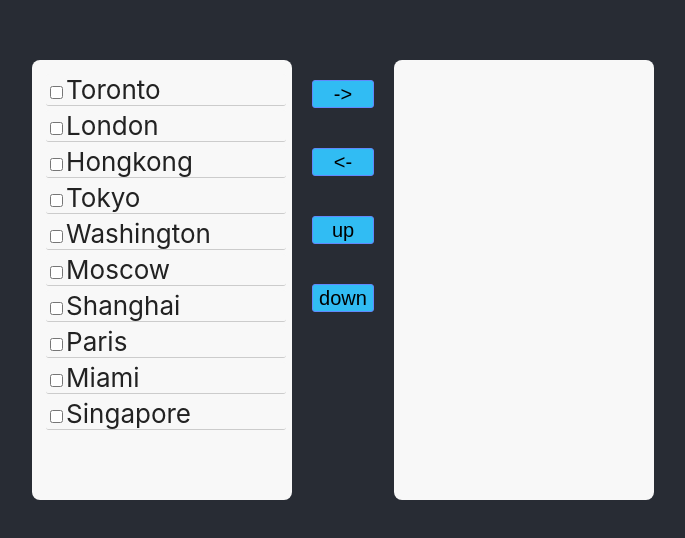
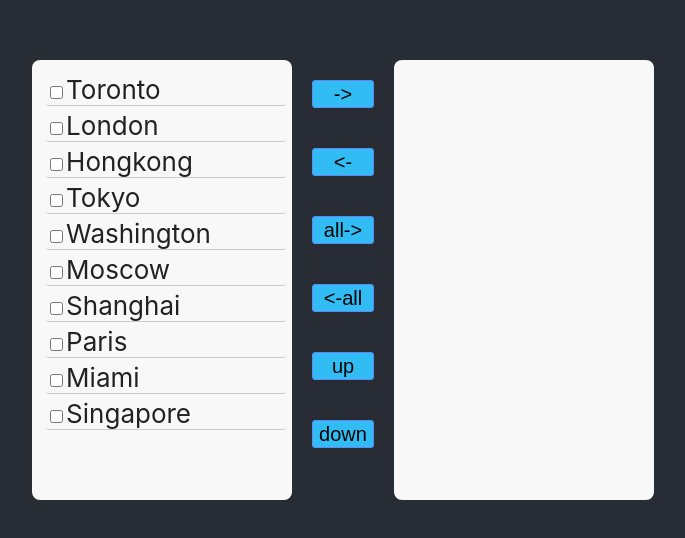
Before and after one commit to Akigaze/transfer-react, a React (Create React App) app: page / in a window 1280 px wide. Shown: the part 120-658 px from the top of the page, without its empty margins (297-982 px from the left). Built offline with nearby package versions, Linux system fonts and the light colour scheme.

Commit message:
[Akigaze] implement add all and remove all

```diff
--- a/src/component/transfer.js
+++ b/src/component/transfer.js
@@ -10,6 +10,25 @@ class Transfer extends Component {
             return {cityName:city,id:i,selected:false}
         });
         this.state = {originalCities,displayCities:[]};
+    }
+
+    clickItem=(id,selected)=>{
+        let {originalCities,displayCities} = this.state;
+        originalCities.map((city,i)=>{
+            if(city.id===id){
+                city.selected=selected;
+            }
+            return city;
+        });
+        displayCities.map((city,i)=>{
+            if(city.id===id){
+                city.selected=selected;
+            }
+            return city;
+        });
+        this.setState((preState)=>{
+            return {originalCities,displayCities}
+        });
     }
 
     addToDisplay=()=>{
@@ -43,19 +62,21 @@ class Transfer extends Component {
         });
     }
 
-    clickItem=(id,selected)=>{
+    addAllToDisplay=()=>{
         let {originalCities,displayCities} = this.state;
-        originalCities.map((city,i)=>{
-            if(city.id===id){
-                city.selected=selected;
-            }
-            return city;
+        displayCities=displayCities.concat(originalCities.map((city)=>{return {...city,selected:true}}));
+        originalCities=[];
+        this.setState((preState)=>{
+            return {originalCities,displayCities}
         });
-        displayCities.map((city,i)=>{
-            if(city.id===id){
-                city.selected=selected;
-            }
-            return city;
+    }
+
+    backAllToOriginal=()=>{
+        let {originalCities,displayCities} = this.state;
+        originalCities=originalCities.concat(displayCities.map((city)=>{return {...city,selected:false}}));
+        displayCities=[];
+        originalCities.sort((pre,cur)=>{
+            return pre.id-cur.id;
         });
         this.setState((preState)=>{
             return {originalCities,displayCities}
@@ -109,6 +130,8 @@ class Transfer extends Component {
                 <div className="btn-list">
                     <input type="button" value="->" className="function-btn" onClick={this.addToDisplay}/><br/>
                     <input type="button" value="<-" className="function-btn" onClick={this.backToOriginal}/><br/>
+                    <input type="button" value="all->" className="function-btn" onClick={this.addAllToDisplay}/><br/>
+                    <input type="button" value="<-all" className="function-btn" onClick={this.backAllToOriginal}/><br/>
                     <input type="button" value="up" className="function-btn" onClick={this.moveUp}/><br/>
                     <input type="button" value="down" className="function-btn" onClick={this.moveDown}/><br/>
                 </div>
```
